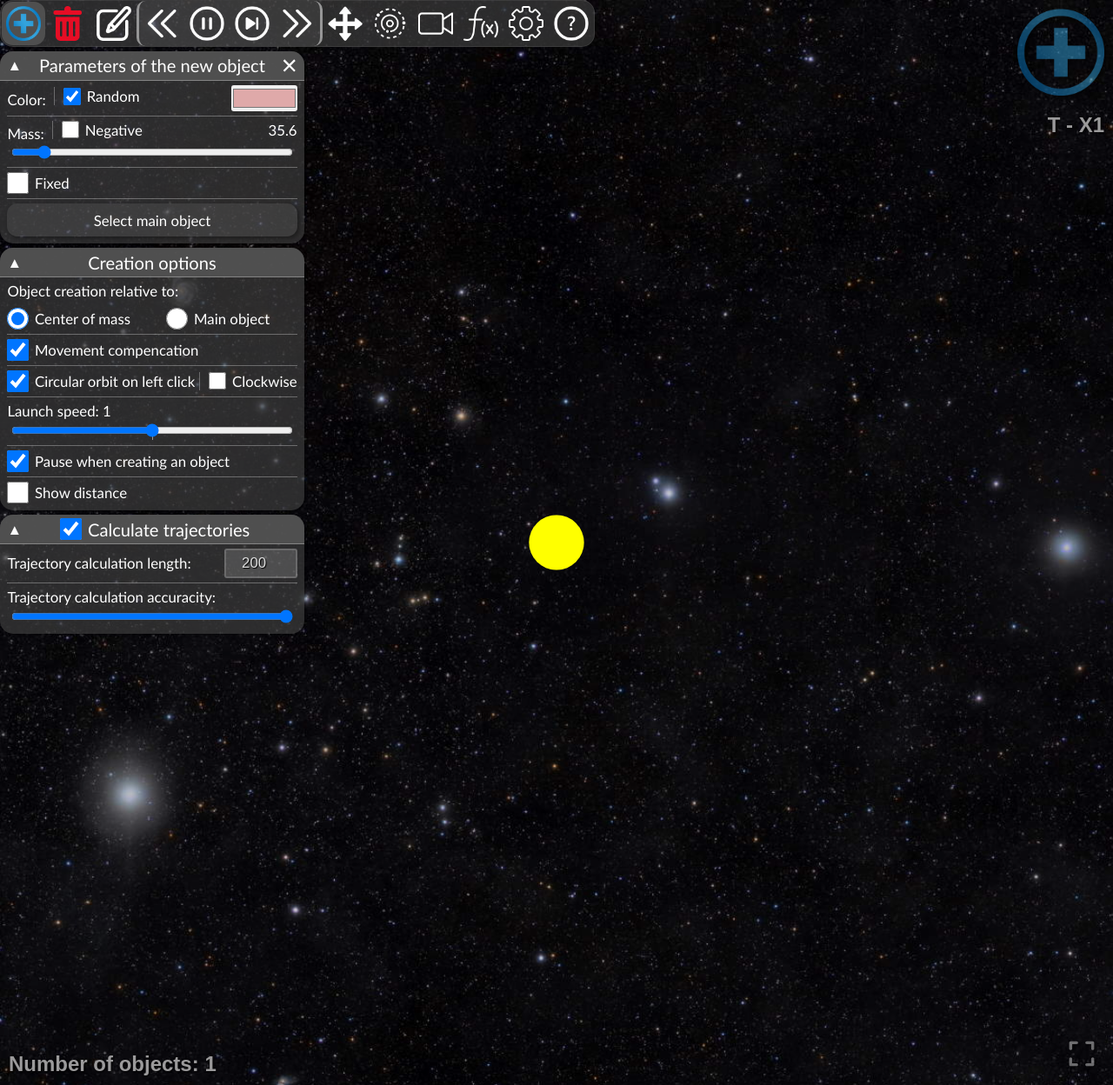
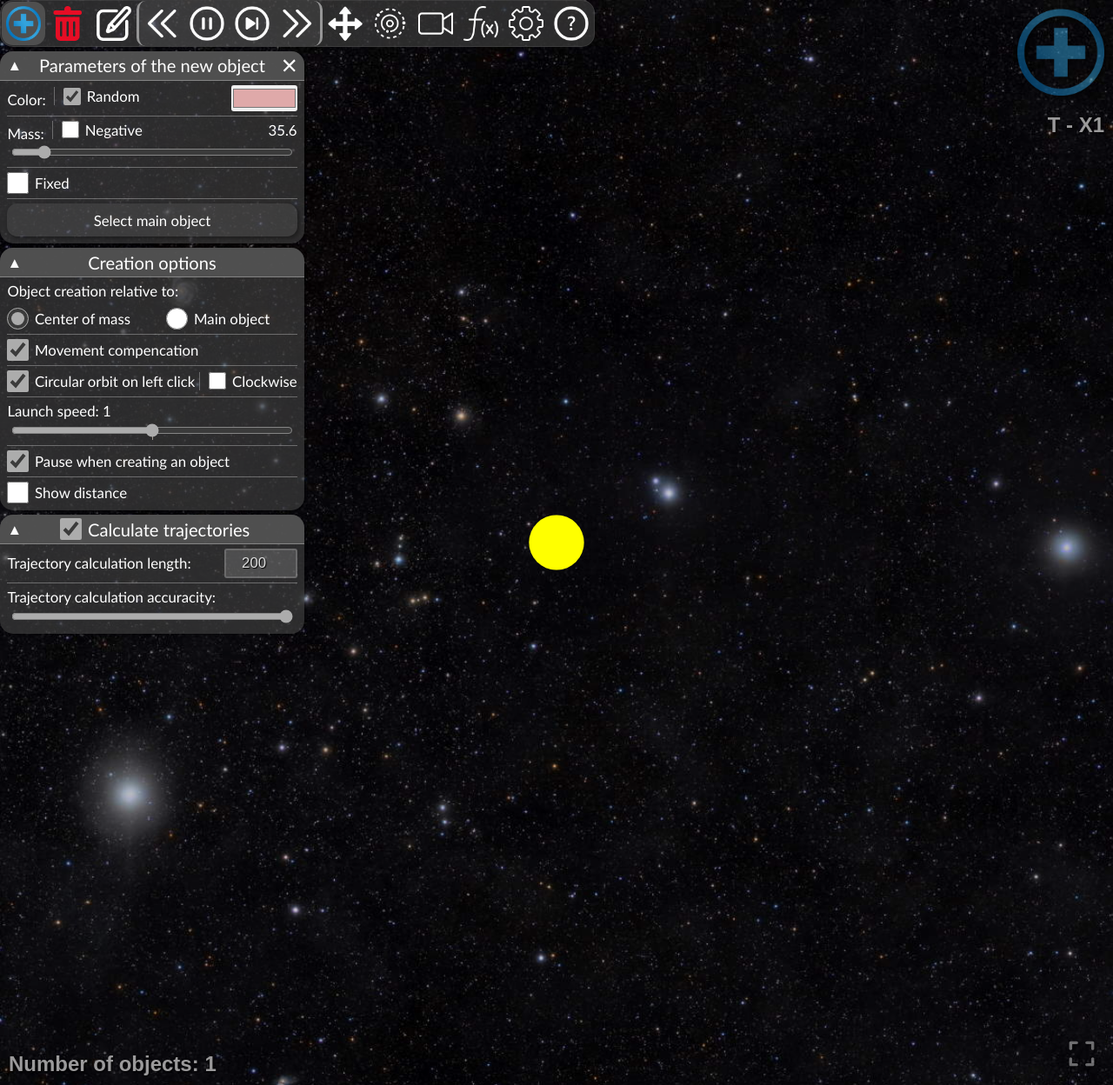
Before and after one commit to mishavoloshchuk/Orbit-Simulator, a PHP site: page / in a window 1280 px wide. Shown: the whole page at 87% size. Run offline with PHP 8.4, Linux system fonts and the light colour scheme.

Commit message:
Add accent color

```diff
--- a/css/main.css
+++ b/css/main.css
@@ -14,6 +14,7 @@ body {
 	text-shadow: 2px 2px 2px black, -1px -1px 2px black;
 	z-index: 0;
 	position: relative;
+	accent-color: #acacac;
 }
 
 html {
```
